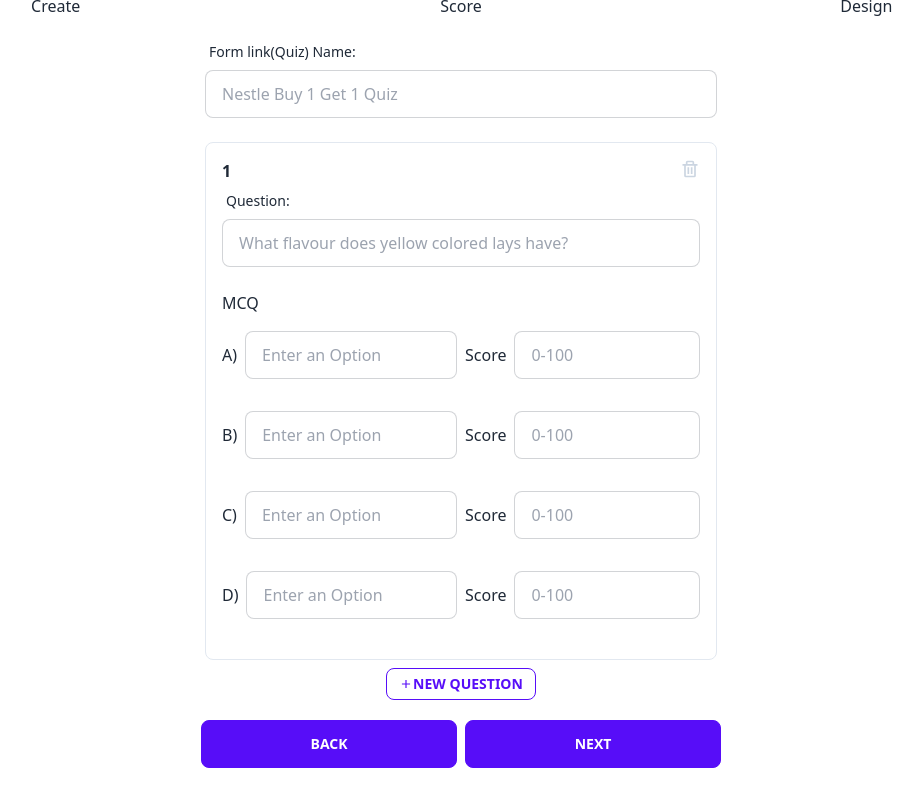
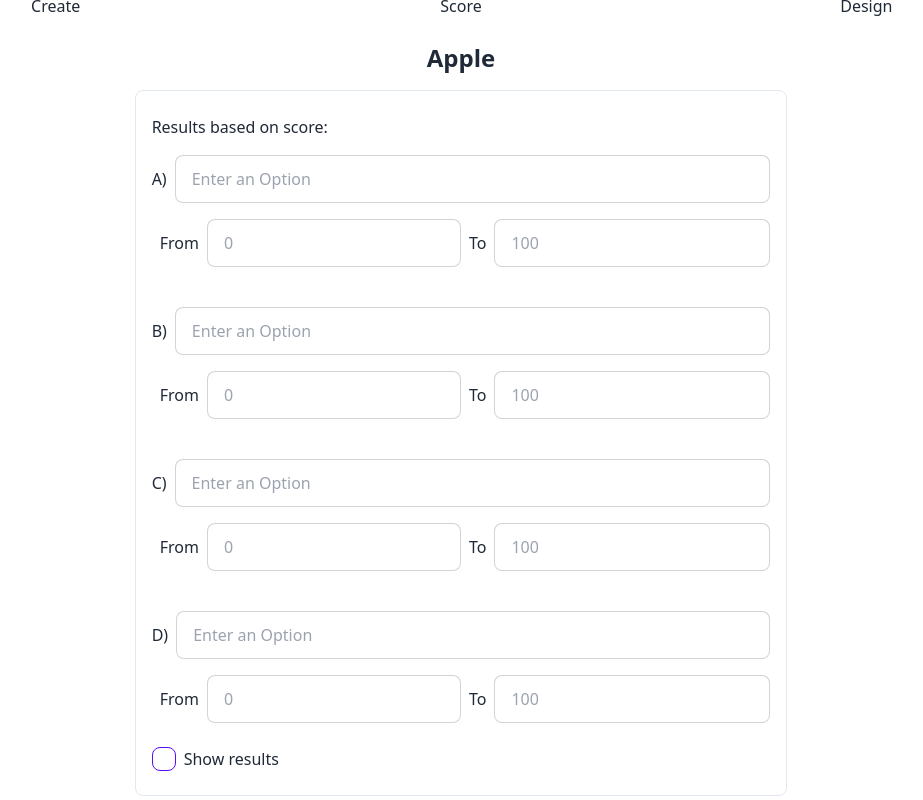
Before and after one commit to ghostjson/smartlink-frontend, a Next.js app: page /create/forms/quiz in a window 1280 px wide. Both pictures are taken after a click on the button "NEXT". Shown: the part 160-960 px from the top of the page, without its empty margins (179-1102 px from the left). Built offline with nearby package versions, Linux system fonts and the light colour scheme.

Commit message:
feat: add score form

```diff
--- /dev/null
+++ b/components/shared/ScoreForm.tsx
@@ -0,0 +1,154 @@
+import { FC } from 'react';
+import { BiTrash } from 'react-icons/bi';
+import TextInput from './TextInput';
+
+interface ScoreFormProps {
+  title: string;
+  total: number;
+}
+const ScoreForm: FC<ScoreFormProps> = ({ title, total }) => {
+  return (
+    <div className='flex flex-col items-center'>
+      <h1 className='font-bold text-2xl py-2 capitalize'>{title}</h1>
+      <div className='border border-slate-200 shadow-xs p-4 rounded-lg my-2 '>
+        <div className='my-2'>
+          <span>Results based on score:</span>
+          <div className='flex flex-col w-full space-y-6'>
+            {/* mcq option  */}
+            <div className='flex flex-col justify-evenly'>
+              <span className='flex w-full items-center space-x-2'>
+                <span>A) </span>
+                <TextInput name='a' placeholder='Enter an Option' />
+              </span>
+
+              <div className='flex'>
+                <span className='flex w-full items-center ml-2 space-x-2'>
+                  <span>From </span>
+                  <input
+                    type='number'
+                    name='a'
+                    placeholder='0'
+                    max={total}
+                    className='input input-bordered w-full'
+                  />
+                </span>
+                <span className='flex w-full items-center ml-2 space-x-2'>
+                  <span>To </span>
+                  <input
+                    type='number'
+                    name='a'
+                    placeholder={'' + total}
+                    max={total}
+                    className='input input-bordered w-full'
+                  />
+                </span>
+              </div>
+            </div>
+            {/* end mcq option  */}
+
+            {/* mcq option  */}
+            <div className='flex flex-col justify-evenly'>
+              <span className='flex w-full items-center space-x-2'>
+                <span>B) </span>
+                <TextInput name='a' placeholder='Enter an Option' />
+              </span>
+
+              <div className='flex'>
+                <span className='flex w-full items-center ml-2 space-x-2'>
+                  <span>From </span>
+                  <input
+                    type='number'
+                    name='b'
+                    placeholder='0'
+                    max={total}
+                    className='input input-bordered w-full'
+                  />
+                </span>
+                <span className='flex w-full items-center ml-2 space-x-2'>
+                  <span>To </span>
+                  <input
+                    type='number'
+                    name='b'
+                    placeholder={'' + total}
+                    max={total}
+                    className='input input-bordered w-full'
+                  />
+                </span>
+              </div>
+            </div>
+            {/* end mcq option  */}
+            {/* mcq option  */}
+            <div className='flex flex-col justify-evenly'>
+              <span className='flex w-full items-center space-x-2'>
+                <span>C) </span>
+                <TextInput name='a' placeholder='Enter an Option' />
+              </span>
+
+              <div className='flex'>
+                <span className='flex w-full items-center ml-2 space-x-2'>
+                  <span>From </span>
+                  <input
+                    type='number'
+                    name='c'
+                    placeholder='0'
+                    max={total}
+                    className='input input-bordered w-full'
+                  />
+                </span>
+                <span className='flex w-full items-center ml-2 space-x-2'>
+                  <span>To </span>
+                  <input
+                    type='number'
+                    name='c'
+                    placeholder={'' + total}
+                    max={total}
+                    className='input input-bordered w-full'
+                  />
+                </span>
+              </div>
+            </div>
+            {/* end mcq option  */}
+            {/* mcq option  */}
+            <div className='flex flex-col justify-evenly'>
+              <span className='flex w-full items-center space-x-2'>
+                <span>D) </span>
+                <TextInput name='a' placeholder='Enter an Option' />
+              </span>
+
+              <div className='flex'>
+                <span className='flex w-full items-center ml-2 space-x-2'>
+                  <span>From </span>
+                  <input
+                    type='number'
+                    name='d'
+                    placeholder='0'
+                    max={total}
+                    className='input input-bordered w-full'
+                  />
+                </span>
+                <span className='flex w-full items-center ml-2 space-x-2'>
+                  <span>To </span>
+                  <input
+                    type='number'
+                    name='d'
+                    placeholder={'' + total}
+                    max={total}
+                    className='input input-bordered w-full'
+                  />
+                </span>
+              </div>
+            </div>
+            {/* end mcq option  */}
+          </div>
+
+          <label className='flex items-center gap-2 mt-6 cursor-pointer'>
+            <input type='checkbox' className='checkbox checkbox-primary ' />
+            <span>Show results</span>
+          </label>
+        </div>
+      </div>
+    </div>
+  );
+};
+
+export default ScoreForm;
--- a/pages/create/forms/quiz.tsx
+++ b/pages/create/forms/quiz.tsx
@@ -1,23 +1,44 @@
-import React from 'react';
+import React, { useState } from 'react';
+import uniqid from 'uniqid';
 
 import HomeLayout from '../../../components/layout/Home.layout';
 import QuizForm from '../../../components/shared/QuizForm';
+import ScoreForm from '../../../components/shared/ScoreForm';
 import PrivateRoute from '../../../hoc/PrivateRoute';
 
 const Quiz = () => {
+  const [page, setPage] = useState(0);
+  const moveToNextPage = () => {
+    if (page >= 1) return;
+    setPage((page) => page + 1);
+  };
+  const moveToPreviousPage = () => {
+    if (page < 1) return;
+    setPage((page) => page - 1);
+  };
+
   return (
     <PrivateRoute>
       <HomeLayout>
         <ul className='steps w-full my-4'>
           <li className='step step-primary'>Create</li>
-          <li className='step'>Score</li>
+          <li className={`step ${page === 1 && 'step-primary'}`}>Score</li>
           <li className='step'>Design</li>
         </ul>
         <div className='flex flex-col space-y-5 items-center'>
-          <QuizForm />
+          {page === 0 ? <QuizForm /> : <ScoreForm title='apple' total={100} />}
+
           <div className='flex gap-2'>
-            <button className={`btn btn-primary xl:btn-wide `}>Back</button>
-            <button className='btn btn-primary xl:btn-wide'>Next</button>
+            <button
+              onClick={moveToPreviousPage}
+              className={`btn btn-primary xl:btn-wide `}>
+              Back
+            </button>
+            <button
+              onClick={moveToNextPage}
+              className='btn btn-primary xl:btn-wide'>
+              Next
+            </button>
           </div>
         </div>
       </HomeLayout>
```
